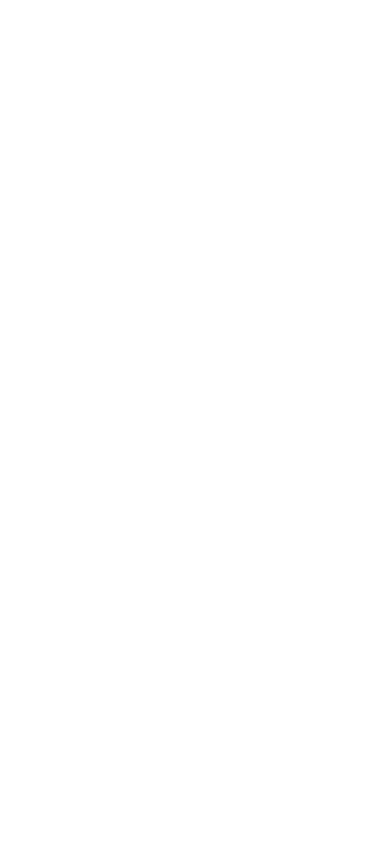
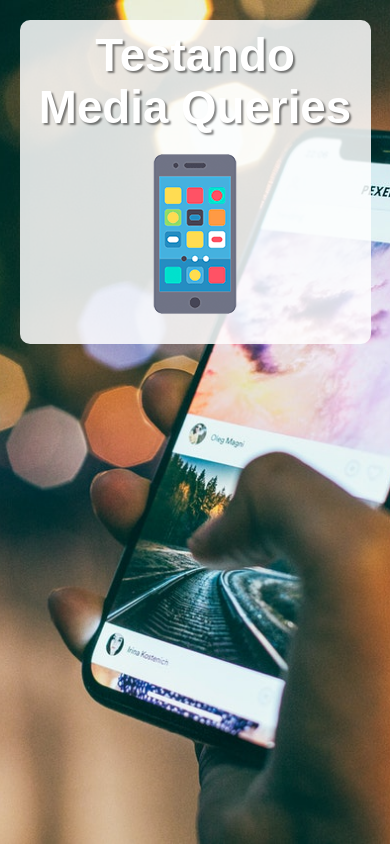
Before and after one commit to juniobecker/html-css, a plain HTML site: page exercicios/ex026/mq004/index.html in a window 390 px wide. Drawn offline with Linux system fonts and the light colour scheme.

Commit message:
mobile first

```diff
--- /dev/null
+++ b/exercicios/ex026/mq004/estilos/style.css
@@ -0,0 +1,47 @@
+@charset "UTF-8";
+
+/*Versão mobile first*/
+
+* {
+    font-family: Arial, Helvetica, sans-serif;
+    font-size: 1.3em;
+    margin: 0px;
+    padding: 0px;
+    box-sizing: border-box;
+}
+
+html {
+
+    height: 100vh;
+}
+
+body {
+    background: black url(../imagens/back-phone.jpg) no-repeat;
+    background-size: cover;
+    background-position: center center;
+}
+
+    main {
+        background-color: rgba(255, 255, 255, 0.842);
+        width: 90vw;
+        margin: auto;
+        margin-top: 20px;
+        border-radius: 10px;
+        padding: 10px;
+    }
+
+    h1 {
+        text-align: center;
+        color: white;
+        text-shadow: 2px 2px 2px rgba(0, 0, 0, 0.493);
+    }
+    img {
+        display: block;
+        margin: auto;
+    }
+
+    img#phone {display: block }
+    img#tablet {display: none; }
+    img#print {display: none;}
+    img#pc {display: none;}
+    img#tv {display: none;}
--- a/exercicios/ex026/mq004/index.html
+++ b/exercicios/ex026/mq004/index.html
@@ -4,8 +4,17 @@
     <meta charset="UTF-8">
     <meta name="viewport" content="width=device-width, initial-scale=1.0">
     <title>Media Query</title>
+    <link rel="stylesheet" href="estilos/style.css" media="all">
+    <link rel="stylesheet" href="estilos/media-query.css" media="print">
 </head>
 <body>
-
+    <main>
+        <h1>Testando Media Queries</h1>
+        <img id="phone" src="imagens/icon-phone.png" alt="Acessando via smartphone">
+        <img id="tablet" src="imagens/icon-tablet.png" alt="Acessando via icon-tablet">
+        <img id="print" src="imagens/icon-print.png" alt="Versõ para impressora">
+        <img id="pc" src="imagens/icon-pc.png" alt="Versão para desktop">
+        <img id="tv" src="imagens/icon-tv.png" alt="Versão para TV">
+    </main>
 </body>
 </html>
```
Also changed, not shown: exercicios/ex026/mq004/estilos/media-query.css (added, +7 -0 lines).
